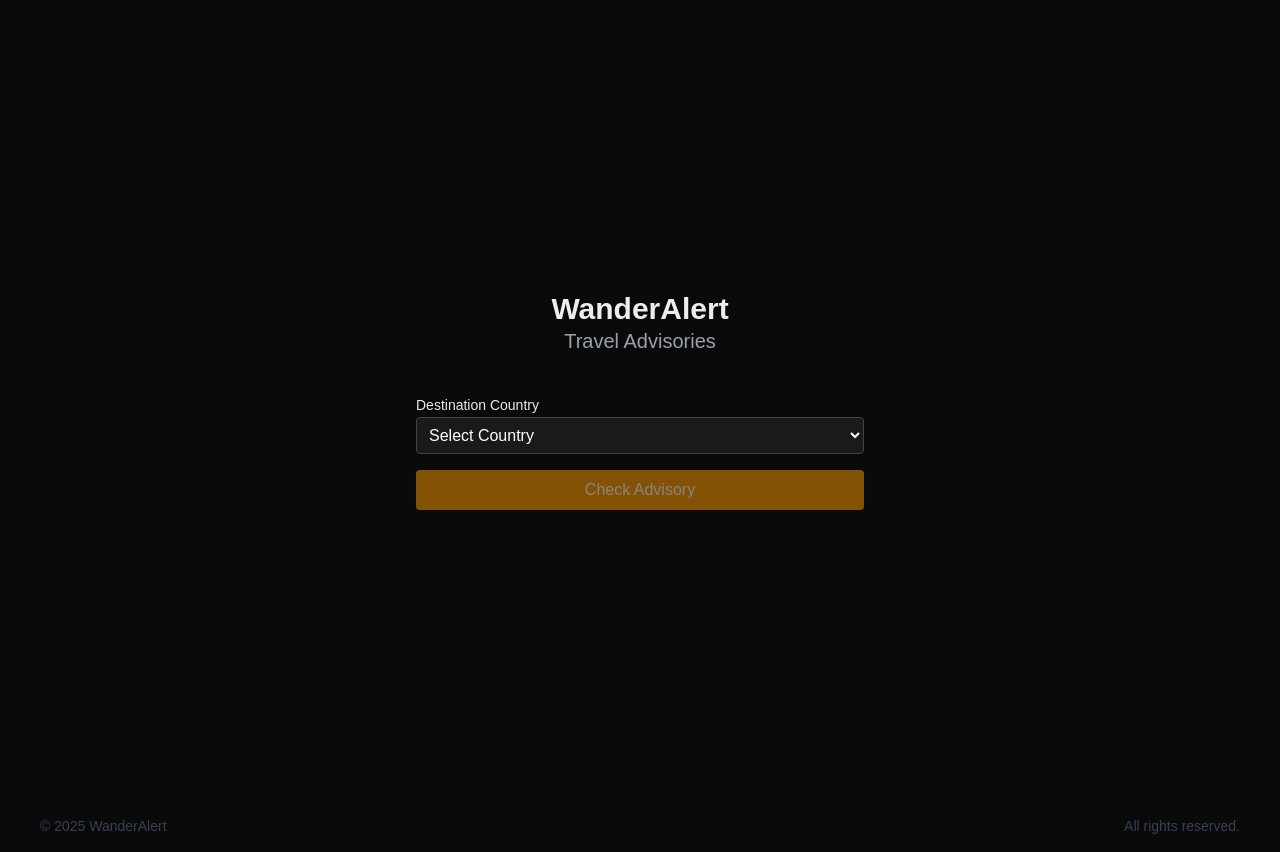
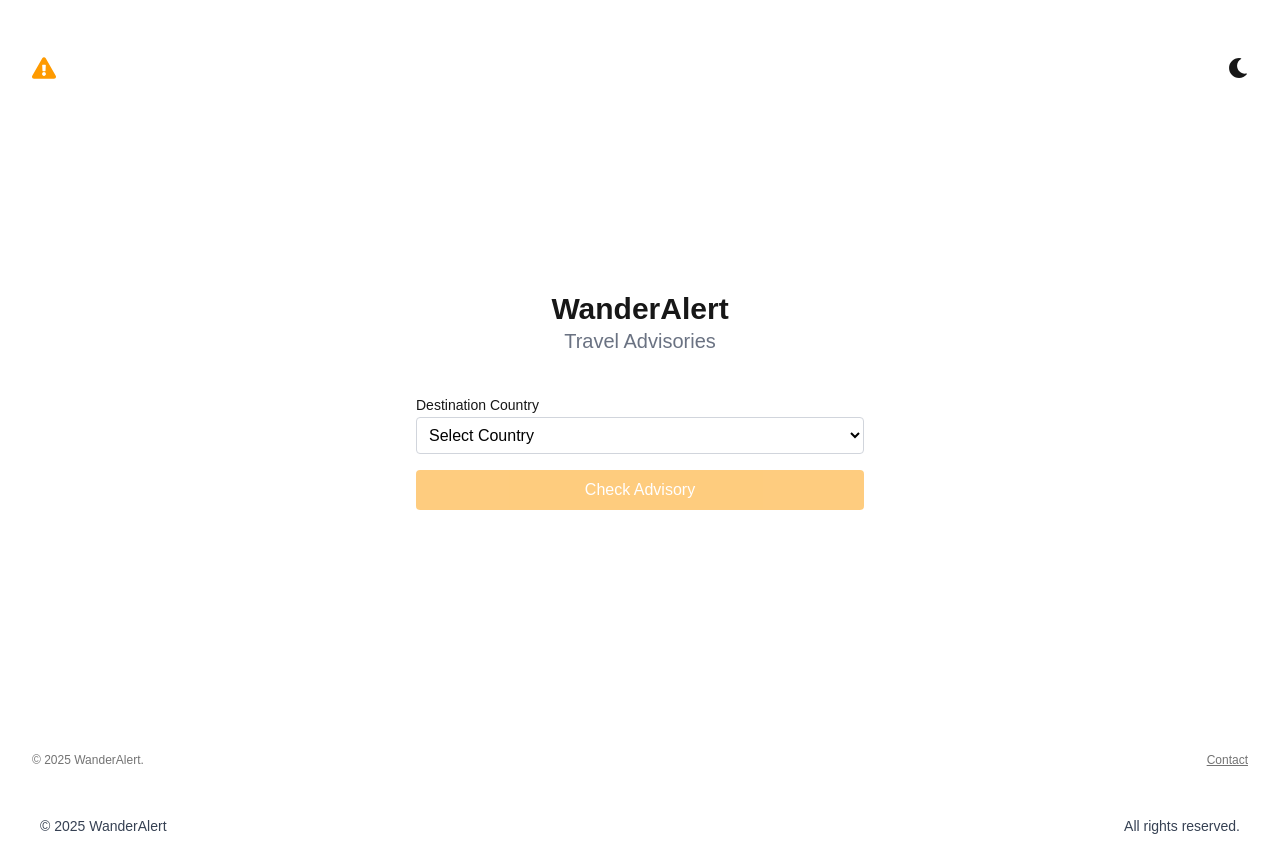
Before and after one commit to afigard/wanderalert, a Next.js app: page / in a window 1280 px wide. Built offline with nearby package versions, Linux system fonts and the light colour scheme.

Commit message:
✨ Add header and footer

```diff
--- a/app/page.tsx
+++ b/app/page.tsx
@@ -1,8 +1,10 @@
 "use client";
 
-import { useState } from "react";
+import { useEffect, useState } from "react";
 import advisoryData from "@/lib/advisoryData";
 import countryMeta from "@/lib/countryMeta";
+import { FaExclamationTriangle, FaSun, FaMoon } from "react-icons/fa";
+import Link from "next/link";
 
 const levelMeta: Record<string, { emoji: string; note: string }> = {
   "1": { emoji: "🟢", note: "Exercise Normal Precautions" },
@@ -12,8 +14,27 @@ const levelMeta: Record<string, { emoji: string; note: string }> = {
 };
 
 export default function Home() {
+  const [dark, setDark] = useState(false);
   const [selectedCountry, setSelectedCountry] = useState("");
   const [result, setResult] = useState<null | (typeof advisoryData)[0]>(null);
+
+  useEffect(() => {
+    const prefersDark = window.matchMedia(
+      "(prefers-color-scheme: dark)"
+    ).matches;
+    setDark(prefersDark);
+  }, []);
+
+  useEffect(() => {
+    document.documentElement.style.setProperty(
+      "--background",
+      dark ? "#0a0a0a" : "#ffffff"
+    );
+    document.documentElement.style.setProperty(
+      "--foreground",
+      dark ? "#ededed" : "#171717"
+    );
+  }, [dark]);
 
   const handleSubmit = (e: React.FormEvent) => {
     e.preventDefault();
@@ -35,11 +56,27 @@ export default function Home() {
     .sort((a, b) => a.localeCompare(b));
 
   return (
-    <main className="flex min-h-screen flex-col items-center justify-center p-6">
+    <main className="min-h-dvh flex flex-col justify-between px-4 py-6 sm:py-8">
+      <header className="flex justify-between items-center w-full max-w-7xl mx-auto px-2 py-4 sm:px-4 sm:py-6">
+        <FaExclamationTriangle className="text-2xl text-amber-500" />
+        <button
+          onClick={() => setDark(!dark)}
+          className="text-foreground hover:opacity-80 transition cursor-pointer"
+        >
+          {dark ? <FaSun size={20} /> : <FaMoon size={20} />}
+        </button>
+      </header>
+
+      <div className="flex-grow flex flex-col items-center justify-center pt-6 pb-10">
         <h1 className="text-3xl font-bold">WanderAlert</h1>
-      <h1 className="text-xl font-medium mb-10 text-gray-400">
+        <h2
+          className={`text-xl font-medium mb-10 ${
+            dark ? "text-neutral-400" : "text-gray-500"
+          }`}
+        >
           Travel Advisories
-      </h1>
+        </h2>
+
         <form onSubmit={handleSubmit} className="w-full max-w-md space-y-4">
           <div>
             <label className="block text-sm font-medium mb-0.5">
@@ -48,12 +85,17 @@ export default function Home() {
             <select
               value={selectedCountry}
               onChange={(e) => setSelectedCountry(e.target.value)}
-            className="w-full p-2 bg-[#1a1a1a] text-white border border-[#444] rounded focus:outline-none focus:ring-2 focus:ring-amber-500"
+              className={`w-full p-2 rounded border focus:outline-none focus:ring-2 focus:ring-amber-500 ${
+                dark
+                  ? "bg-[#1a1a1a] text-white border-[#444]"
+                  : "bg-white text-black border-gray-300"
+              }`}
             >
               <option value="">Select Country</option>
               {countries.map((country) => (
                 <option key={country} value={country}>
-                {countryMeta[country as keyof typeof countryMeta]?.emoji || ""}{" "}
+                  {countryMeta[country as keyof typeof countryMeta]?.emoji ||
+                    ""}{" "}
                   {country}
                 </option>
               ))}
@@ -80,6 +122,18 @@ export default function Home() {
             </p>
           </div>
         )}
+      </div>
+
+      <footer className="flex justify-between items-center text-xs text-neutral-500 px-4 max-w-7xl mx-auto w-full mt-8 sm:mt-10">
+        <span>© {new Date().getFullYear()} WanderAlert.</span>
+        <Link
+          href="https://instagram.com/ad.fgrd"
+          target="_blank"
+          className="underline hover:opacity-80"
+        >
+          Contact
+        </Link>
+      </footer>
     </main>
   );
 }
--- a/package.json
+++ b/package.json
@@ -14,7 +14,8 @@
     "cheerio": "^1.1.0",
     "next": "15.3.3",
     "react": "^19.0.0",
-    "react-dom": "^19.0.0"
+    "react-dom": "^19.0.0",
+    "react-icons": "^5.5.0"
   },
   "devDependencies": {
     "@tailwindcss/postcss": "^4",
```
Also changed, not shown: public/favicon.png, 1 other file (tests, documents, lock files or other folders). Lines whose indentation alone changed are shown as unchanged.
